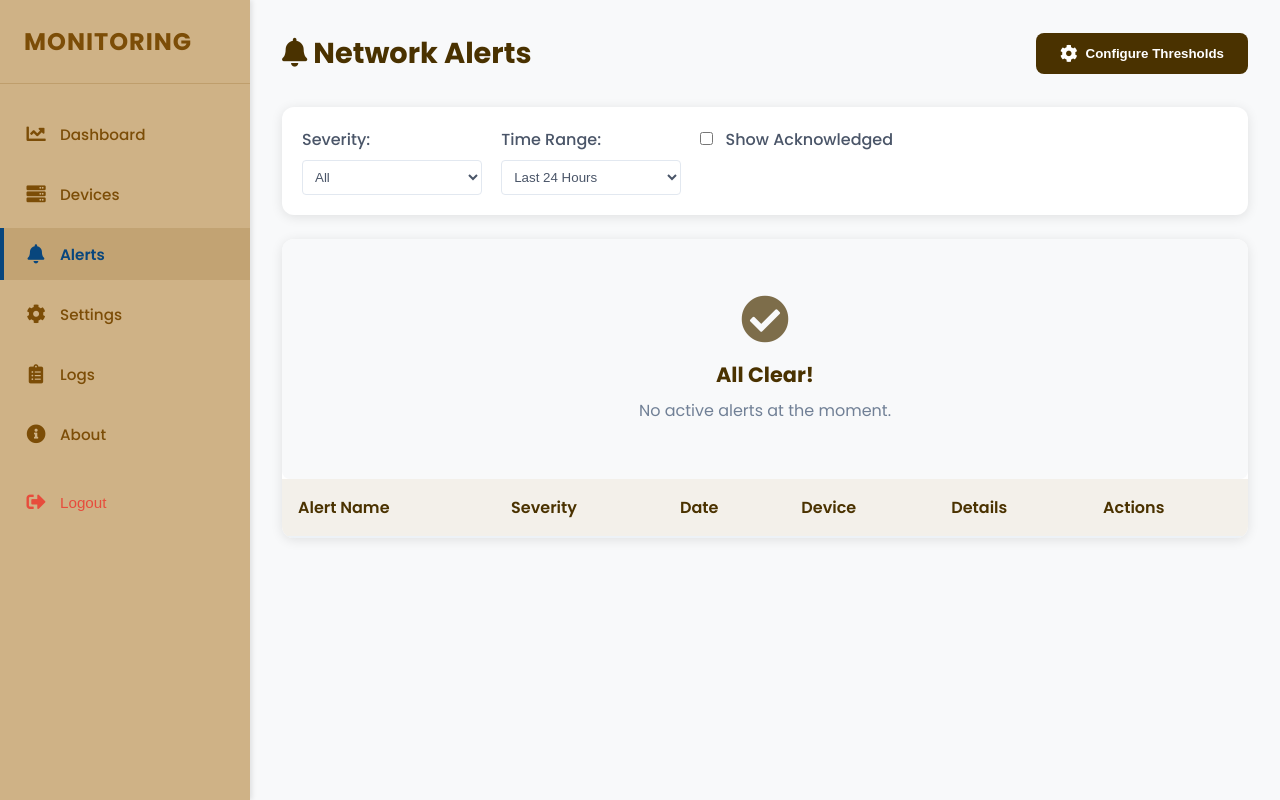
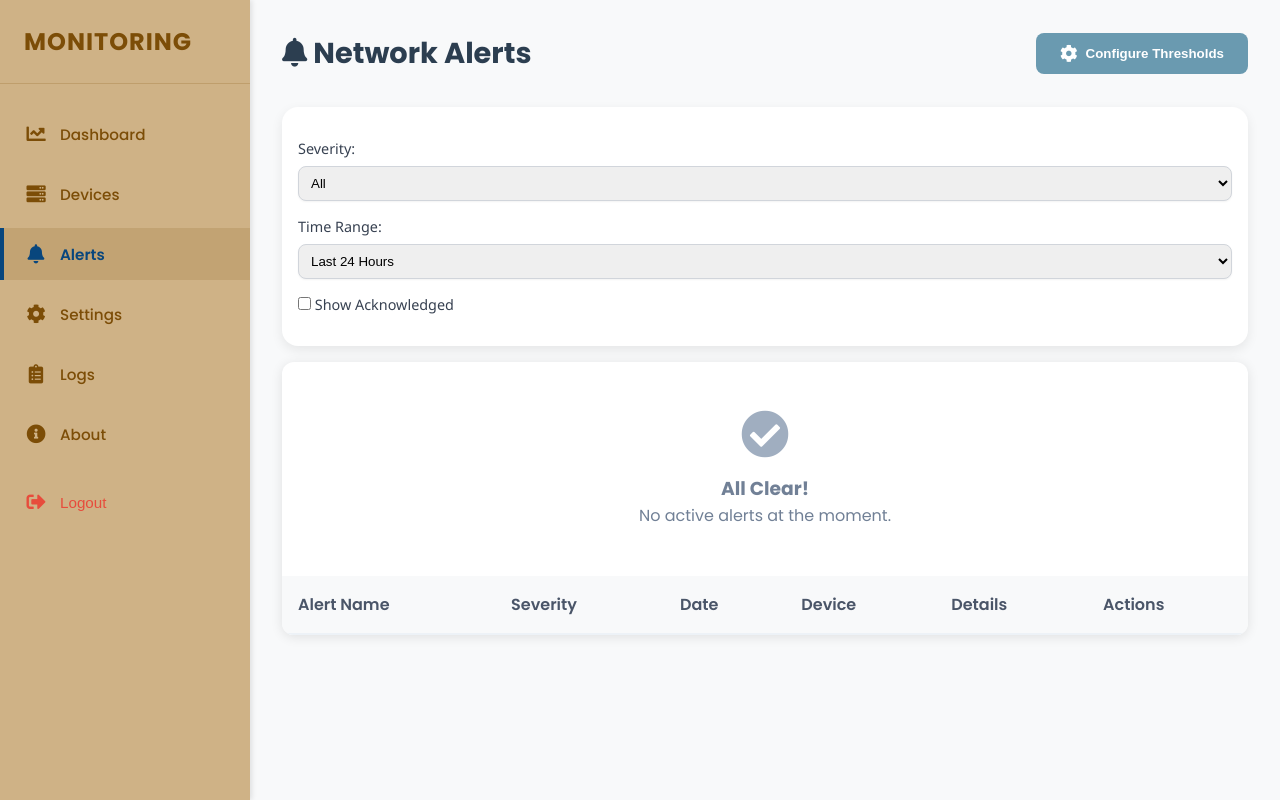
Before and after one commit to Omar23232/Oversee-backend, a Django app: page /alerts/ in a window 1280 px wide. Run offline with Django 5.2, Linux system fonts and the light colour scheme; a user stored in the database is signed in; data that the repository does not hold is empty.

Commit message:
Update alerts.css

```diff
--- a/Oversee_backend/login/static/login/css/alerts.css
+++ b/Oversee_backend/login/static/login/css/alerts.css
@@ -15,12 +15,12 @@
 
 .alerts-header h2 {
     font-size: 1.8rem;
-    color: #4a3200;
+    color: #2c3e50;
     margin: 0;
 }
 
 .primary-btn {
-    background-color: #4a3200;
+    background-color: #6A9AB0;
     color: white;
     border: none;
     padding: 0.75rem 1.5rem;
@@ -34,7 +34,7 @@
 }
 
 .primary-btn:hover {
-    background-color: #5d4000;
+    background-color: #6A9AB0;
 }
 
 .primary-btn i {
@@ -57,14 +57,14 @@
 }
 
 .alerts-table thead {
-    background-color: #f3f0ea;
+    background-color: #f8f9fa;
 }
 
 .alerts-table th {
     padding: 1rem;
     text-align: left;
     font-weight: 600;
-    color: #4a3200;
+    color: #4a5568;
     border-bottom: 2px solid #edf2f7;
 }
 
@@ -90,34 +90,66 @@
 .severity-warning {
     border-left: 4px solid #ecc94b;
 }
+.filter-panel {
+    background-color: #fff;
+    border-radius: 1rem;
+    box-shadow: 0 4px 12px rgba(0, 0, 0, 0.08);
+    padding: 1rem;
+    max-width:100%;
+    margin: 1rem auto;
+    font-family: 'Segoe UI', sans-serif;
+}
+
+.secondary-btn {
+    display: flex;
+    align-items: center;
+    gap: 0.5rem;
+    background: transparent;
+    color: #001F3F;
+    font-weight: 600;
+    border: 2px solid #001F3F;
+    padding: 0.5rem 1rem;
+    border-radius: 0.5rem;
+    cursor: pointer;
+    transition: all 0.3s ease;
+}
+
+.secondary-btn:hover {
+    background-color: #eff6ff;
+}
+
+.filter-options {
+    margin-top: 1rem;
+}
+
+.filter-group {
+    margin-bottom: 1rem;
+}
+
+.filter-group label {
+    display: block;
+    font-size: 0.9rem;
+    margin-bottom: 0.5rem;
+    color: #374151;
+}
+
+.filter-group select {
+    width: 100%;
+    padding: 0.5rem;
+    border: 1px solid #d1d5db;
+    border-radius: 0.5rem;
+    box-shadow: 0 1px 2px rgba(0,0,0,0.05);
+    transition: border 0.2s;
+}
+
+.filter-group select:focus {
+    border-color: #001F3F;
+    outline: none;
+    box-shadow: 0 0 0 3px rgba(37, 99, 235, 0.2);
+}
 
 .severity-info {
-    border-left: 4px solid #4299e1;
-}
-
-/* Severity Badge Styles */
-.severity-badge {
-    display: inline-block;
-    padding: 0.2rem 0.6rem;
-    border-radius: 12px;
-    font-size: 0.75rem;
-    font-weight: 600;
-    text-transform: uppercase;
-}
-
-.severity-badge.critical {
-    background-color: #fed7d7;
-    color: #c53030;
-}
-
-.severity-badge.warning {
-    background-color: #fefcbf;
-    color: #b7791f;
-}
-
-.severity-badge.info {
-    background-color: #bee3f8;
-    color: #2b6cb0;
+    border-left: 4px solid #001F3F;
 }
 
 /* Alert Details */
@@ -127,21 +159,12 @@
     gap: 1rem;
 }
 
-.alert-name {
-    display: flex;
-    align-items: center;
-    gap: 0.5rem;
-}
-
 .metric-value {
     background-color: #edf2f7;
     padding: 0.25rem 0.75rem;
     border-radius: 6px;
     font-size: 0.875rem;
     color: #4a5568;
-    display: inline-flex;
-    align-items: center;
-    gap: 0.4rem;
 }
 
 .acknowledge-btn {
@@ -151,11 +174,8 @@
     padding: 0.5rem 1rem;
     border-radius: 6px;
     cursor: pointer;
-    transition: all 0.2s ease;
+    transition: background-color 0.2s ease;
     font-size: 0.875rem;
-    display: inline-flex;
-    align-items: center;
-    gap: 0.4rem;
 }
 
 .acknowledge-btn:disabled {
@@ -172,7 +192,7 @@
     display: none;
     justify-content: center;
     align-items: center;
-    padding: 3rem;
+    padding: 2rem;
 }
 
 .loading .loading-spinner {
@@ -183,7 +203,7 @@
     width: 40px;
     height: 40px;
     border: 4px solid #f3f3f3;
-    border-top: 4px solid #4a3200;
+    border-top: 4px solid #6A9AB0;
     border-radius: 50%;
     animation: spin 1s linear infinite;
 }
@@ -197,67 +217,14 @@
 .empty-state {
     display: none;
     text-align: center;
-    padding: 3.5rem 1rem;
+    padding: 3rem 1rem;
     color: #718096;
-    background-color: #f8f9fa;
-    border-radius: 8px;
 }
 
 .empty-state i {
     font-size: 3rem;
     margin-bottom: 1rem;
-    color: #4a3200;
-    opacity: 0.7;
-}
-
-.empty-state h3 {
-    color: #4a3200;
-    font-size: 1.3rem;
-    margin-bottom: 0.5rem;
-}
-
-.empty-state p {
-    font-size: 1rem;
-    color: #718096;
-}
-
-/* Filter Panel Styling */
-.filter-panel {
-    background-color: white;
-    border-radius: 12px;
-    padding: 1.25rem;
-    margin-bottom: 1.5rem;
-    box-shadow: 0 2px 12px rgba(0, 0, 0, 0.1);
-}
-
-.filter-options {
-    display: flex;
-    flex-wrap: wrap;
-    gap: 1.2rem;
-}
-
-.filter-group {
-    display: flex;
-    flex-direction: column;
-    gap: 0.5rem;
-    min-width: 180px;
-}
-
-.filter-group label {
-    font-weight: 500;
-    color: #4a5568;
-}
-
-.filter-group select {
-    padding: 0.5rem;
-    border-radius: 4px;
-    border: 1px solid #e2e8f0;
-    background-color: #fff;
-    color: #4a5568;
-}
-
-.filter-group input[type="checkbox"] {
-    margin-right: 0.5rem;
+    color: #a0aec0;
 }
 
 /* Responsive Design */
```
